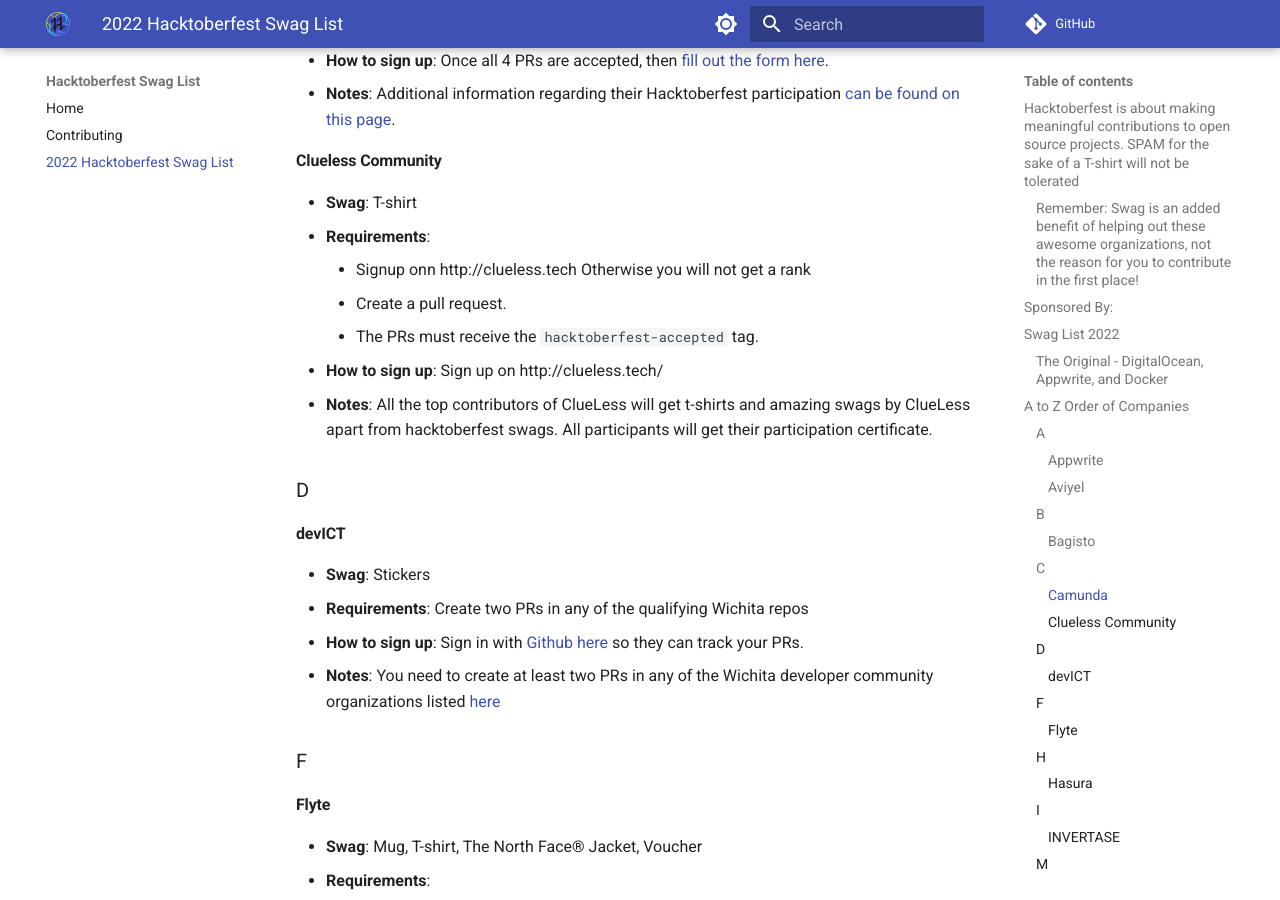
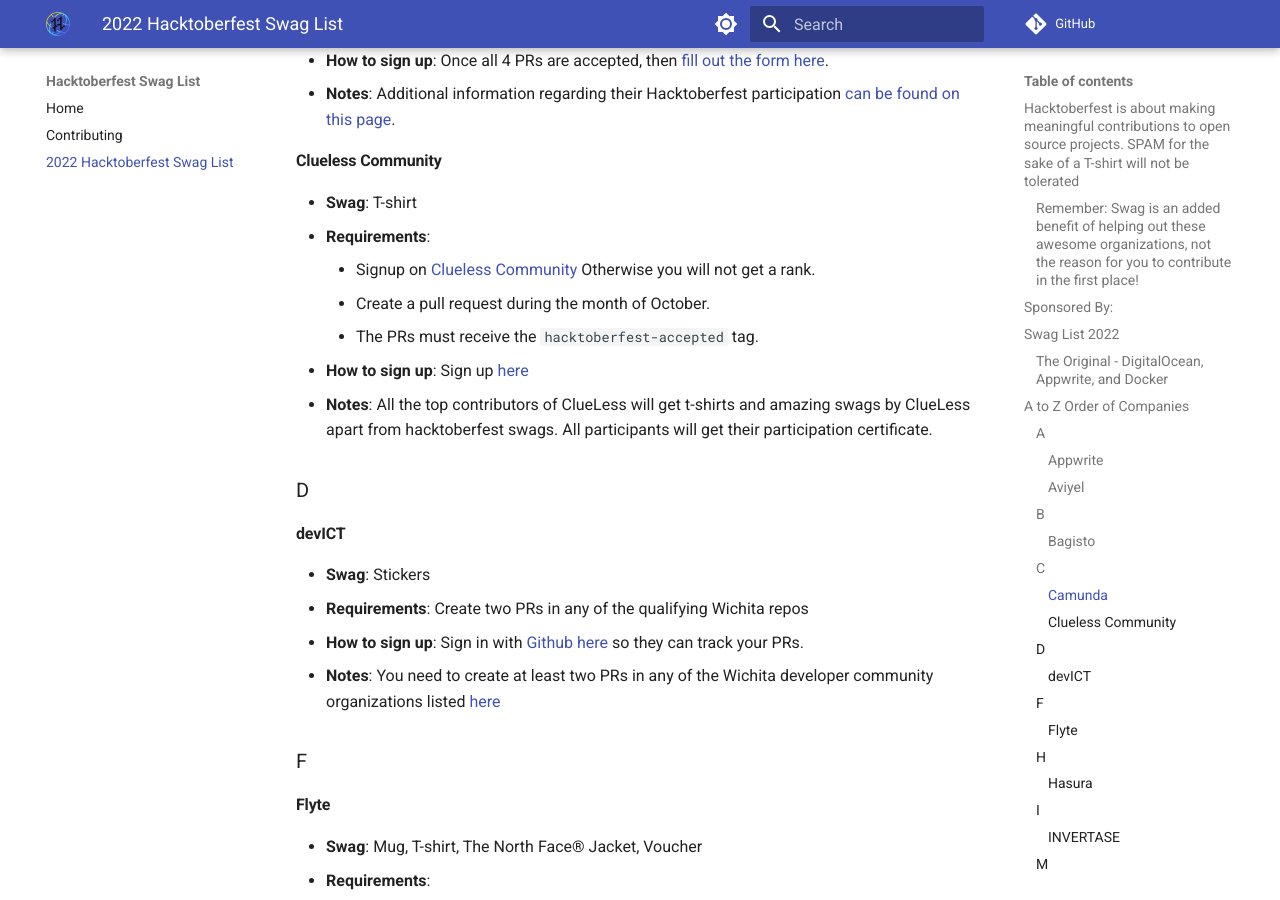
Before and after one commit to crweiner/hacktoberfest-swag-list, an MkDocs documentation site: the page built from docs/list.md, in a window 1280 px wide and 900 px high, scrolled down 2998 px. Built offline with MkDocs 1.6.1 and Material for MkDocs 9.7.7, drawn with Linux system fonts in a browser that asks for light colours; comment, search, counter and statistics services are not loaded.

Commit message:
Clueless Community

```diff
--- a/docs/list.md
+++ b/docs/list.md
@@ -84,15 +84,14 @@
 - **How to sign up**: Once all 4 PRs are accepted, then [fill out the form here](https://camunda.com/hacktoberfest2022/){:target="\_blank"}.
 - **Notes**: Additional information regarding their Hacktoberfest participation [can be found on this page](https://camunda.com/hacktoberfest2022/){:target="\_blank"}.
 
-
 #### **Clueless Community**
 
 - **Swag**: T-shirt
 - **Requirements**:
-    - Signup onn http://clueless.tech Otherwise you will not get a rank
-    - Create a pull request.
+    - Signup on [Clueless Community](https://www.clueless.tech/hacktoberfest) Otherwise you will not get a rank.
+    - Create a pull request during the month of October.
     - The PRs must receive the `hacktoberfest-accepted` tag.
-- **How to sign up**: Sign up on http://clueless.tech/
+- **How to sign up**: Sign up [here](https://www.clueless.tech/hacktoberfest)
 - **Notes**: All the top contributors of ClueLess will get t-shirts and amazing swags by ClueLess apart from hacktoberfest swags. All participants will get their participation certificate.
 
 ### D
```
